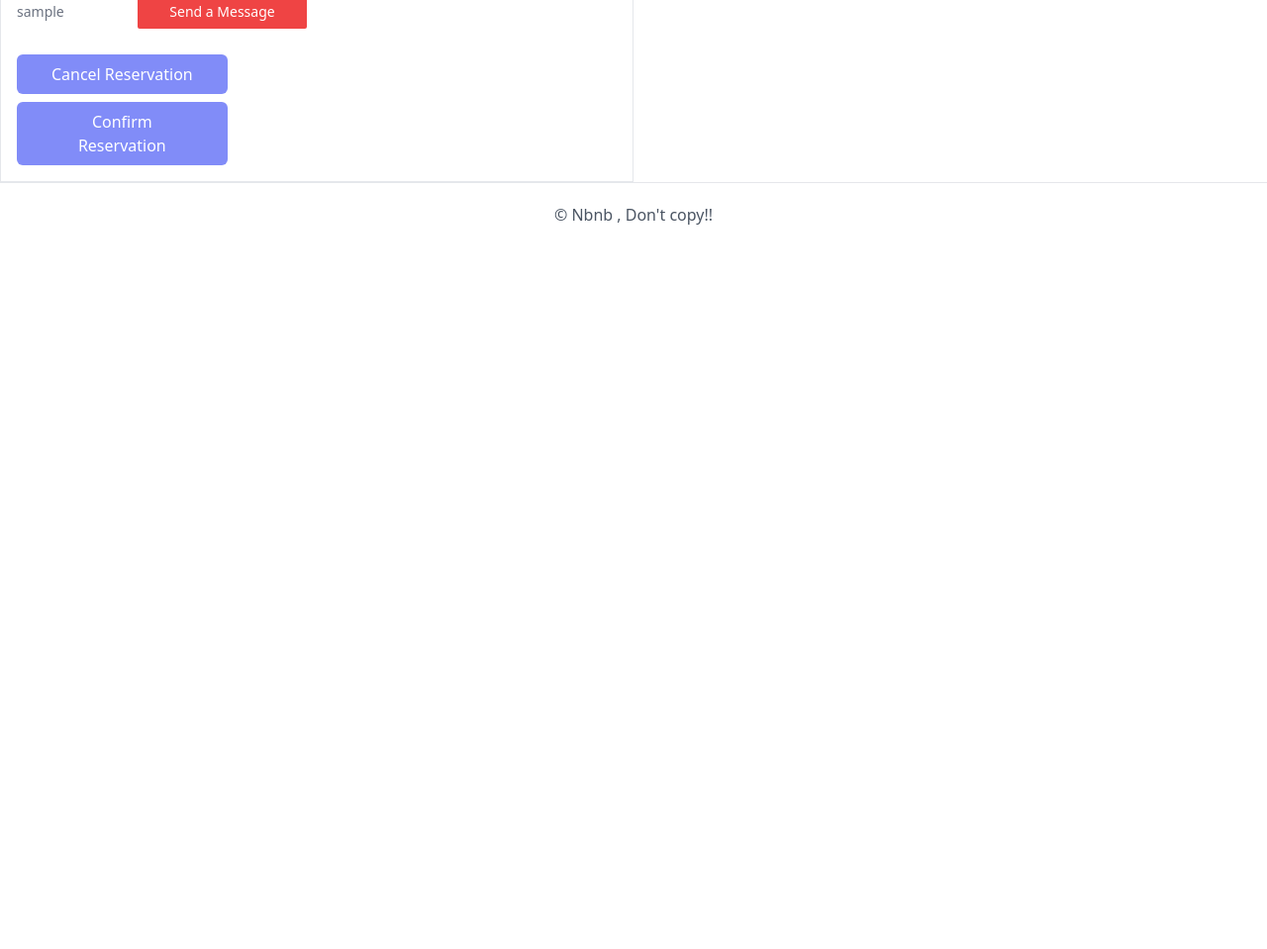
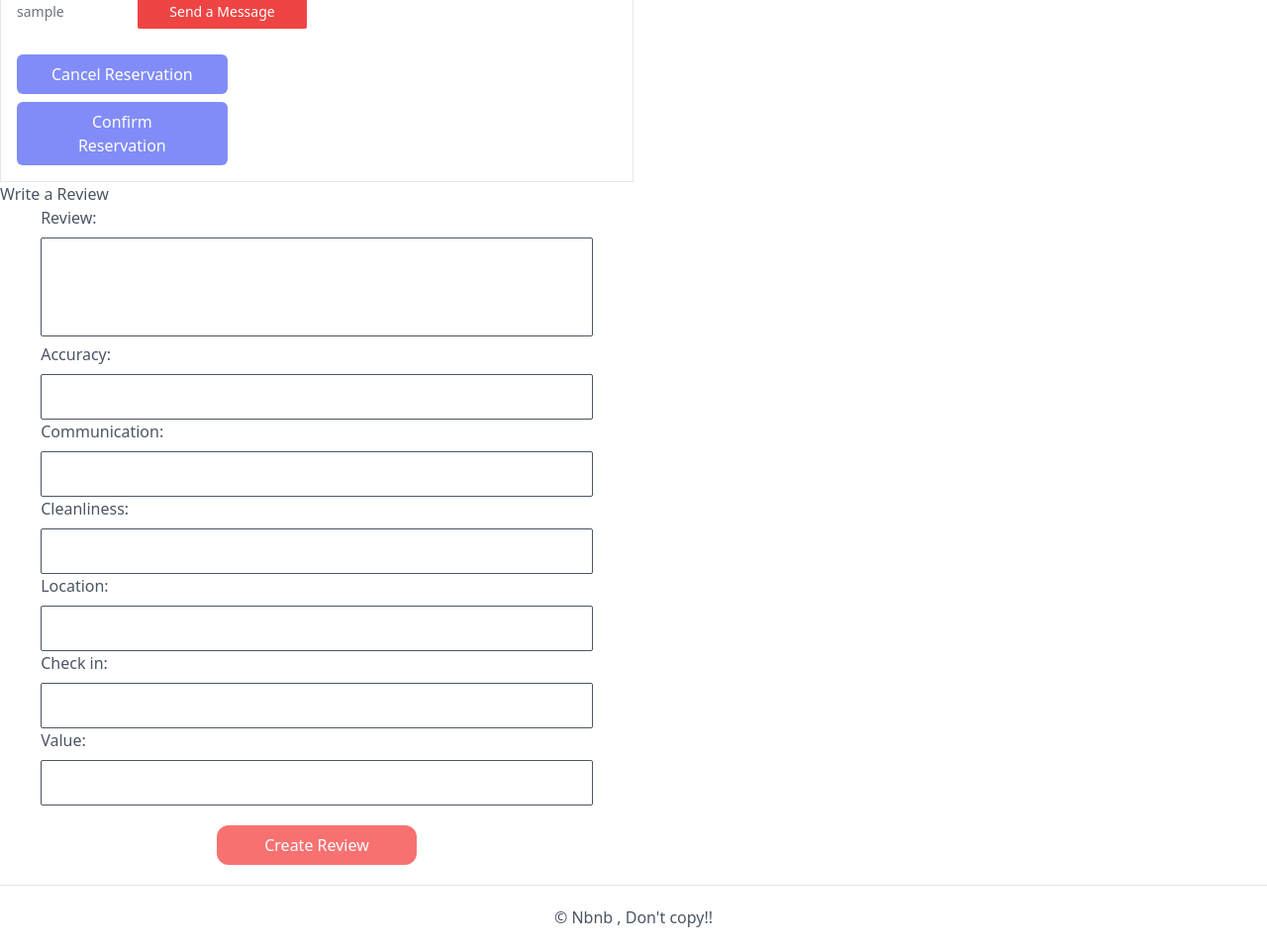
Before and after one commit to jy1987/airbnb-clone, a Django app: page /reservations/1/ in a window 1280 px wide. Shown: the part 547-1506 px from the top of the page at 99% size. Before the commit the page ends 774 px from the top, so only its background shows below. Run offline with Django 3.2, Linux system fonts and the light colour scheme; tables that the repository leaves empty hold one stand-in row (values such as "Sample post"); grey boxes marked "Sample" are stand-in pictures; style sheets or scripts are compiled from the project's sources; some libraries are stand-ins or nearby versions.

Commit message:
create review and delete review

```diff
--- a/config/urls.py
+++ b/config/urls.py
@@ -23,6 +23,7 @@ urlpatterns = [
     path("", include("core.urls", namespace="core")),
     path("rooms/", include("rooms.urls", namespace="rooms")),
     path("users/", include("users.urls", namespace="users")),
+    path("reviews/", include("reviews.urls", namespace="reviews")),
     path("reservations/", include("reservations.urls", namespace="reservations")),
 ]
 
--- a/reservations/views.py
+++ b/reservations/views.py
@@ -5,7 +5,7 @@ from django.views.generic import CreateView, DetailView, View
 from django.shortcuts import render, redirect, reverse
 from rooms import models as room_models
 from . import models
-import reservations
+from reviews.forms import CreateReviewForm
 
 
 # Create your views here.
@@ -35,6 +35,11 @@ def create(request, room, year, month, day):
 class CreateReservationView(DetailView):
     model = models.Reservation
     template_name = "reservation_detail.html"
+
+    def get_context_data(self, **kwargs):
+        context = super().get_context_data(**kwargs)
+        context["form"] = CreateReviewForm
+        return context
 
 
 """ class ReservationDetailView(View):
--- /dev/null
+++ b/reviews/forms.py
@@ -0,0 +1,20 @@
+from django import forms
+from . import models
+
+
+class CreateReviewForm(forms.ModelForm):
+    class Meta:
+        model = models.Review
+        fields = (
+            "review",
+            "accuracy",
+            "communication",
+            "cleanliness",
+            "location",
+            "check_in",
+            "value",
+        )
+
+    def save(self):
+        review = super().save(commit=False)
+        return review
--- /dev/null
+++ b/reviews/urls.py
@@ -0,0 +1,9 @@
+from django.urls import path
+from . import views
+
+app_name = "reviews"
+
+urlpatterns = [
+    path("create/<int:pk>", views.create_review, name="create"),
+    path("<int:room_pk>/delete_review/<int:pk>", views.delete_review, name="delete"),
+]
--- a/templates/reservation_detail.html
+++ b/templates/reservation_detail.html
@@ -69,7 +69,20 @@
 
                 </div>
             </div>
+            <div>
+                Write a Review
 
+                <div class="container mx-auto flex flex-col items-center">
+                    <form method="post" action="{% url "reviews:create" reservation.room.pk %}" >
+                    {% csrf_token %}
+
+                    {{form.as_p}}
+
+                <div class="flex justify-center my-5"><button class="bg-red-400 text-white py-2 px-12 rounded-xl">Create Review</button></div>
+                </form>
+
+                </div>
+            </div>
         </div>
 
         <div class="w-1/2">
--- a/templates/rooms/room_detail.html
+++ b/templates/rooms/room_detail.html
@@ -91,6 +91,7 @@
 
                 </div>
                 <div class="border-section">{{review.review}}</div>
+                <a href="{% url "reviews:delete" room_pk=room.pk pk=review.pk %}">delete</a>
             {% endfor %}
 
         </div>
```
Also changed, not shown: reviews/views.py (+32 -1 lines).
